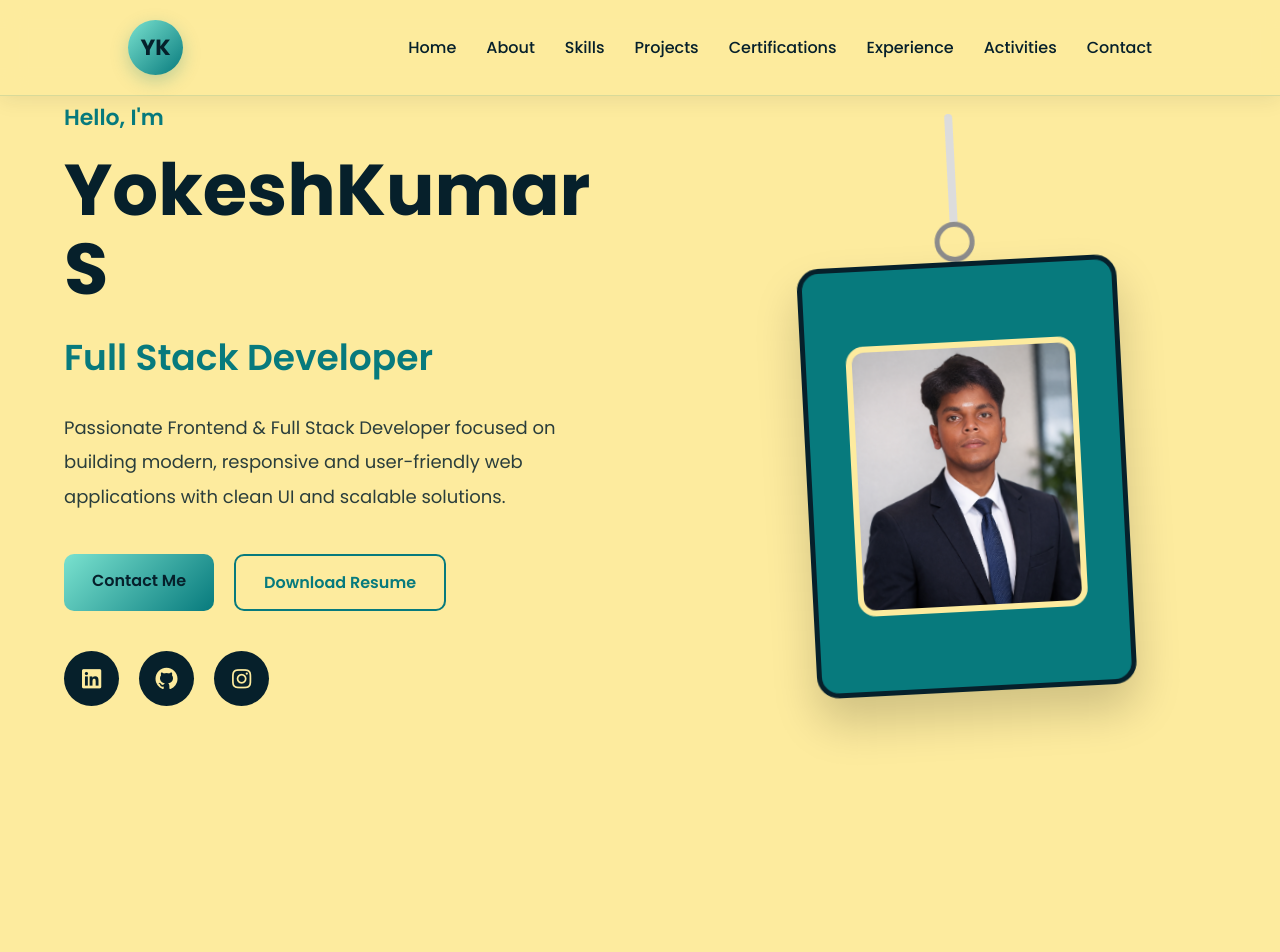
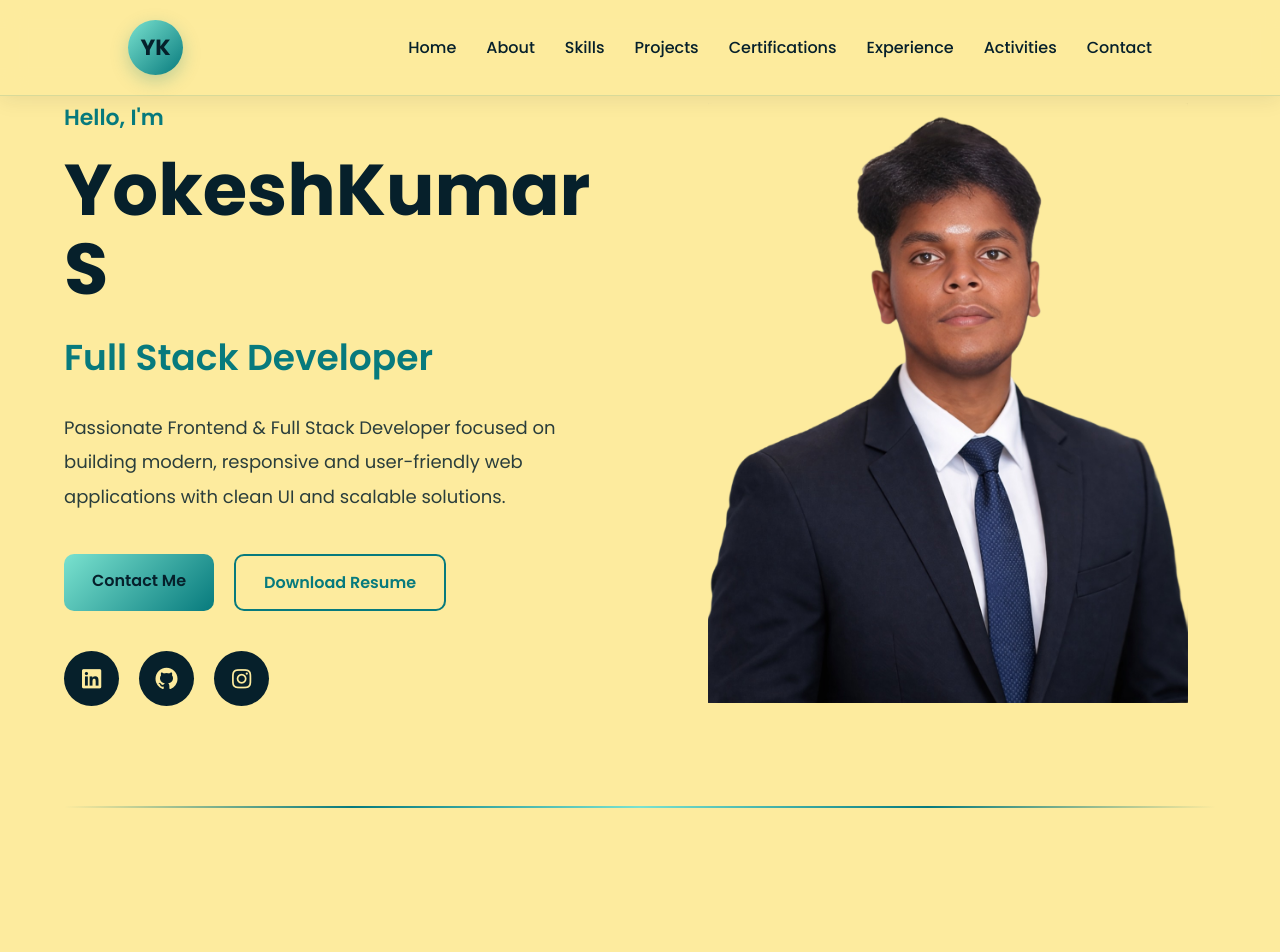
Before and after one commit to yokeshkumar-YK/portfolio-react, a React (Vite) app: page / in a window 1280 px wide. Shown: the top 952 px of the page. Built offline with nearby package versions, Linux system fonts and the light colour scheme.

Commit message:
VERSION 13 : Made some changes in hero section (0.5 hour)

```diff
--- a/src/App.jsx
+++ b/src/App.jsx
@@ -16,9 +16,13 @@ function App() {
   return (
     <>
       <Navbar />
+
       <Hero />
+      <div className="section-divider"></div>
       <About />
+      <div className="section-divider"></div>
       <Skills />
+      <div className="section-divider"></div>
       <Projects />
       <Certifications />
       <Experience />
--- a/src/components/Hero/Hero.css
+++ b/src/components/Hero/Hero.css
@@ -148,114 +148,25 @@
   align-items: flex-start;
 }
 
-.id-card-wrapper {
 
-  display: flex;
-  flex-direction: column;
-  align-items: center;
 
-  transform-origin: top center;
 
-  animation: swing 4s ease-in-out infinite;
+/* Right Hero Image */
 
-}
-
-.rope {
-
-  width: 8px;
-  height: 110px;
-
-  background: #dcdcdc;
-
-  border-radius: 20px;
-
-}
-
-.clip-ring {
-
-  width: 40px;
-  height: 40px;
-
-  border: 5px solid #8c8c8c;
-
-  border-radius: 50%;
-
-  margin-top: -2px;
-}
-
-.id-card {
-  width: 320px;
-  height: 430px;
-
-  background: #077A7D;
-
-  border: 5px solid #06202B;
-  border-radius: 22px;
-
-  position: relative;
-
+.hero-image {
+  flex: 1;
   display: flex;
   justify-content: center;
   align-items: center;
-
-  overflow: hidden;
-
-  box-shadow:
-    0 25px 45px rgba(0, 0, 0, .18);
 }
 
-.photo-frame {
-
-  width: 230px;
-  height: 270px;
-
-  border-radius: 18px;
-
-  overflow: hidden;
-
-  border: 6px solid #FDEB9E;
-
-  background: #FDEB9E;
-
-  display: flex;
-  justify-content: center;
-  align-items: center;
-
-}
-
-
-.id-photo {
-
-  width: 100%;
-  height: 100%;
-
-  object-fit: cover;
-  object-position: center top;
-
-}
-
-@keyframes swing {
-
-  0% {
-    transform: rotate(0deg);
-  }
-
-  25% {
-    transform: rotate(3deg);
-  }
-
-  50% {
-    transform: rotate(0deg);
-  }
-
-  75% {
-    transform: rotate(-3deg);
-  }
-
-  100% {
-    transform: rotate(0deg);
-  }
-
+.hero-photo {
+  width: 480px;
+  max-width: 100%;
+  height: auto;
+  object-fit: contain;
+  user-select: none;
+  pointer-events: none;
 }
 
 /* Tablet */
@@ -354,3 +265,15 @@
     height: 220px;
   }
 }
+
+.section-divider {
+  width: min(90%, 1200px);
+  height: 2px;
+  margin: 0 auto;
+  background: linear-gradient(to right,
+      transparent,
+      #077A7D,
+      #7AE2CF,
+      #077A7D,
+      transparent);
+}
--- a/src/components/Hero/Hero.jsx
+++ b/src/components/Hero/Hero.jsx
@@ -95,25 +95,12 @@ function Hero() {
         </div>
 
         {/* RIGHT */}
-
         <div className="hero-image">
-          <div className="id-card-wrapper">
-            <div className="rope"></div>
-
-            <div className="clip-ring"></div>
-
-            <div className="id-card">
-              <div className="hole"></div>
-
-              <div className="photo-frame">
-                <img
-                  src="/assets/profile_photo.png"
-                  alt="Yokesh Kumar"
-                  className="id-photo"
-                />
-              </div>
-            </div>
-          </div>
+          <img
+            src="/assets/profile_photo.png"
+            alt="Yokesh Kumar"
+            className="hero-photo"
+          />
         </div>
       </div>
     </section>
```
Also changed, not shown: public/assets/profile_phosto.png (added), public/assets/profile_photo.png.
